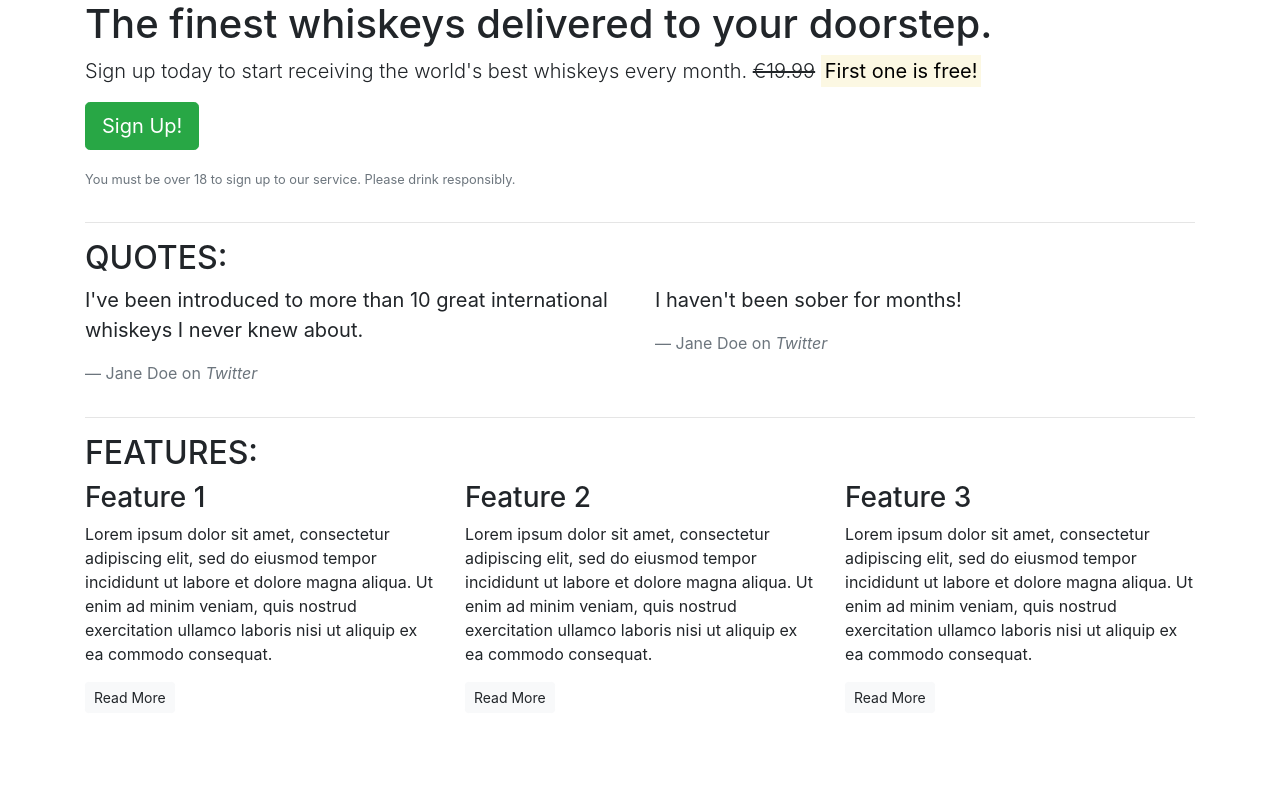
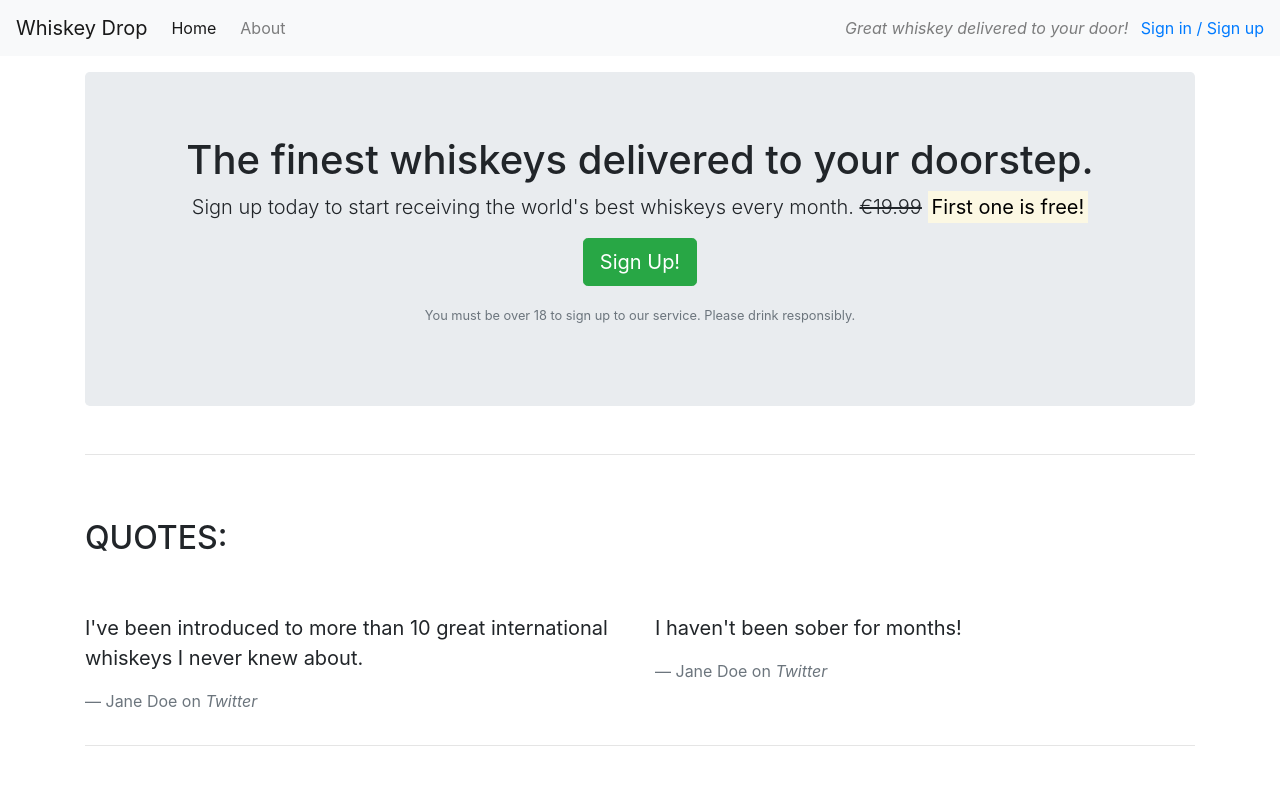
Before and after one commit to MiswaQ/bootstraptest, a plain HTML site: page index.html in a window 1280 px wide. Shown: the top 800 px of the page. Drawn offline with nearby package versions, Linux system fonts and the light colour scheme.

Commit message:
Core components part 1 walkthrough done

```diff
--- a/index.html
+++ b/index.html
@@ -9,14 +9,28 @@
 </head>
 
 <body>
-    <article class="container">
+    <nav class="navbar navbar-light bg-light navbar-expand-sm">
+        <a href="/" class="navbar-brand">Whiskey Drop</a>
+        <ul class="navbar-nav mr-auto">
+            <li class="active nav-item mr-2"><a class="nav-link" href="/">Home</a></li>
+            <li class="nav-item mr-2"><a class="nav-link" href="/about">About</a></li>
+            <li class="nav-item mr-2 d-block d-sm-none"><a class="nav-link" href="/login">Sign in / Sign up</a></li>
+        </ul>
+        <div class="d-none d-md-block">
+            <p class="navbar-text my-auto mr-2"><i>Great whiskey delivered to your door!</i></p>
+            <a href="/login">Sign in / Sign up</a>
+        </div>
+    </nav>
+    <article class="container mt-3">
         <!-- Callout -->
         <div class="row">
             <div class="col-12">
-                <section class="callout">
+                <section class="callout jumbotron text-center">
                     <h1>The finest whiskeys delivered to your doorstep.</h1>
                     <p class="lead">Sign up today to start receiving the world's best whiskeys every month.
-                        <s>€19.99</s> <strong><mark>First one is free!</mark></strong>
+                        <s class="d-none d-sm-inline">€19.99</s>
+                        <span class="d-inline d-sm-none"><br></span>
+                        <strong><mark>First one is free!</mark></strong>
                     </p>
                     <p><button class="btn btn-lg btn-success">Sign Up!</button></p>
                     <p class="text-muted"><small>You must be over 18 to sign up to our service. Please drink
@@ -30,7 +44,7 @@
         <!-- Quotes -->
         <section class="quotes">
             <div class="row">
-                <div class="col-12">
+                <div class="col-12 my-5">
                     <h2 class="text-uppercase">Quotes:</h2>
                 </div>
             </div>
@@ -55,7 +69,7 @@
         <!-- Features -->
         <section class="features">
             <div class="row">
-                <div class="col-12">
+                <div class="col-12 my-5">
                     <h2 class="text-uppercase">Features:</h2>
                 </div>
             </div>
```
